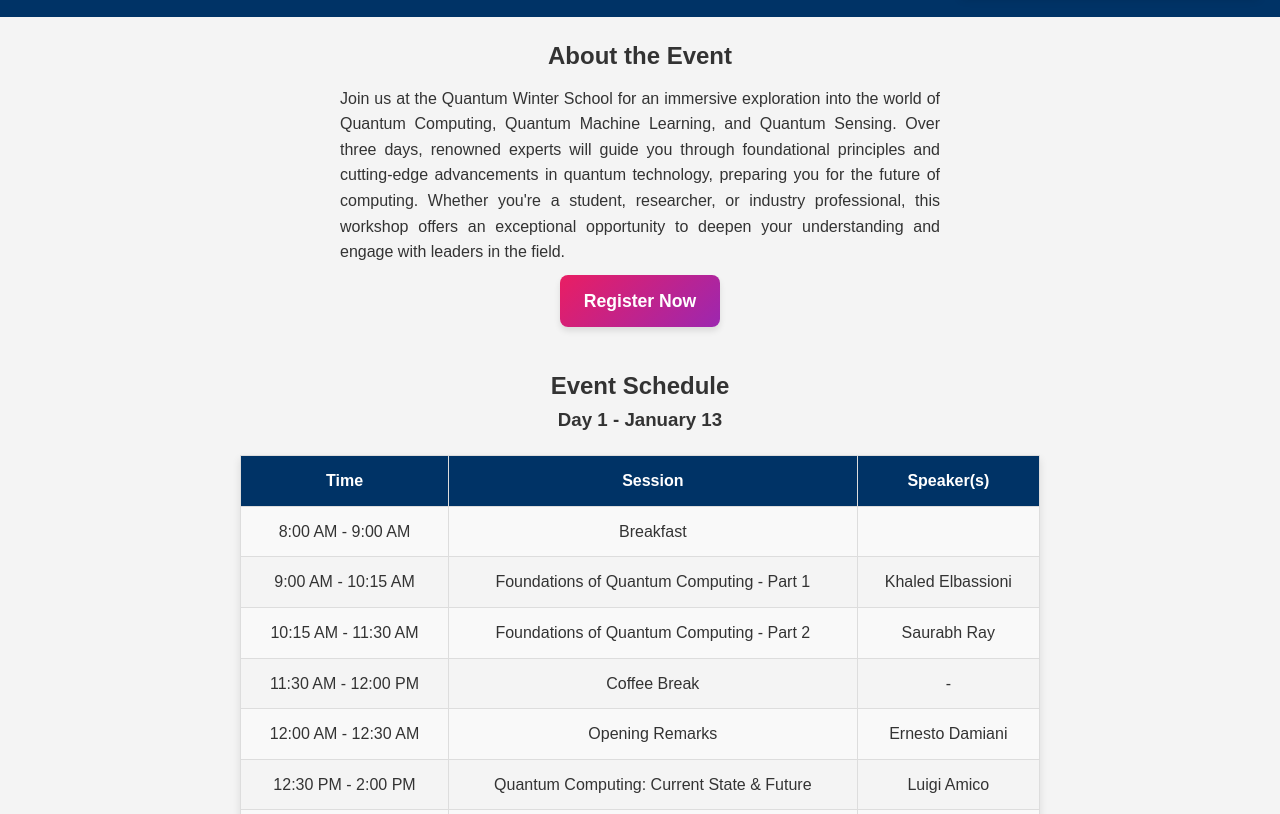
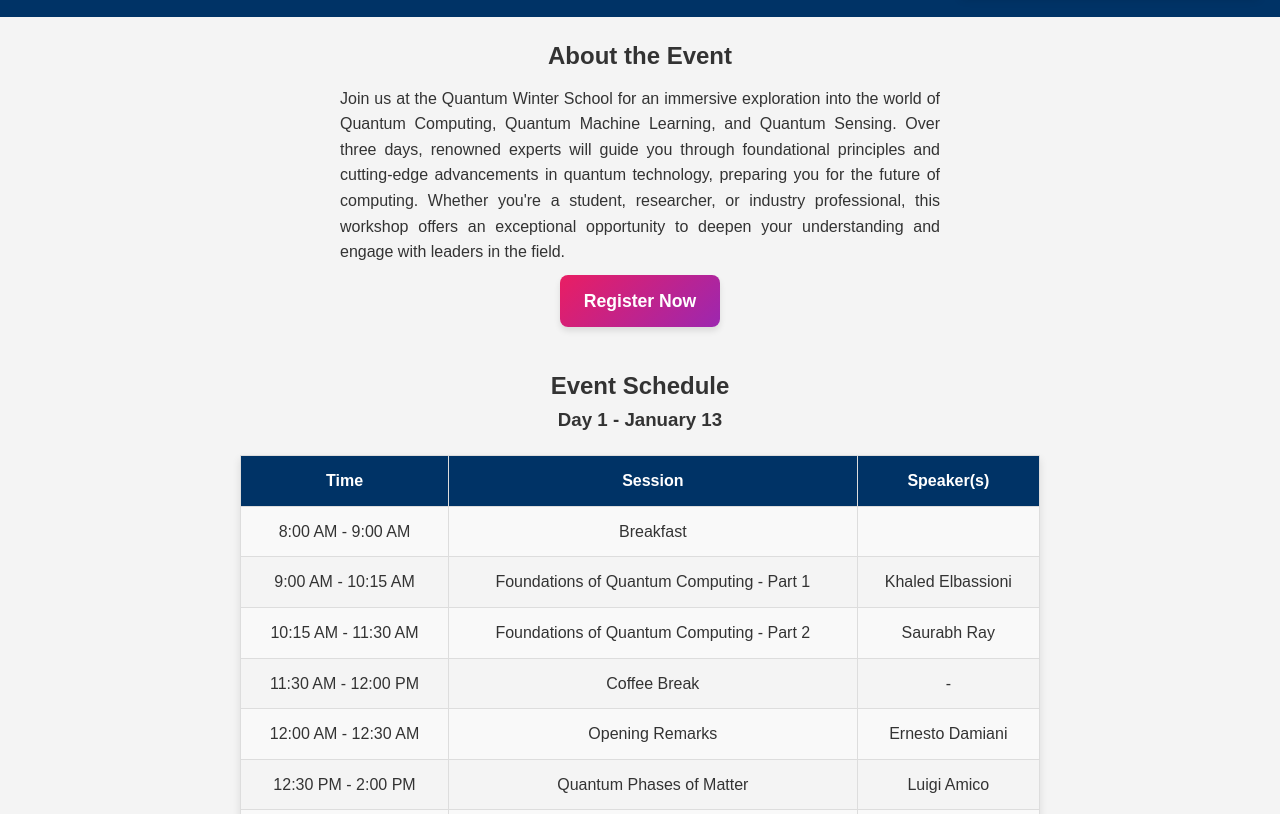
Before and after one commit to OmarSababha/QuantumWinterSchool, a plain HTML site: page index.html in a window 1280 px wide. Shown: the part 138-952 px from the top of the page. Drawn offline with Linux system fonts and the light colour scheme.

Commit message:
Update index.html

```diff
--- a/index.html
+++ b/index.html
@@ -79,7 +79,7 @@
         </tr>
         <tr>
             <td>12:30 PM - 2:00 PM</td>
-            <td>Quantum Computing: Current State & Future</td>
+            <td>Quantum Phases of Matter</td>
             <td>Luigi Amico</td>
         </tr>
 
```
